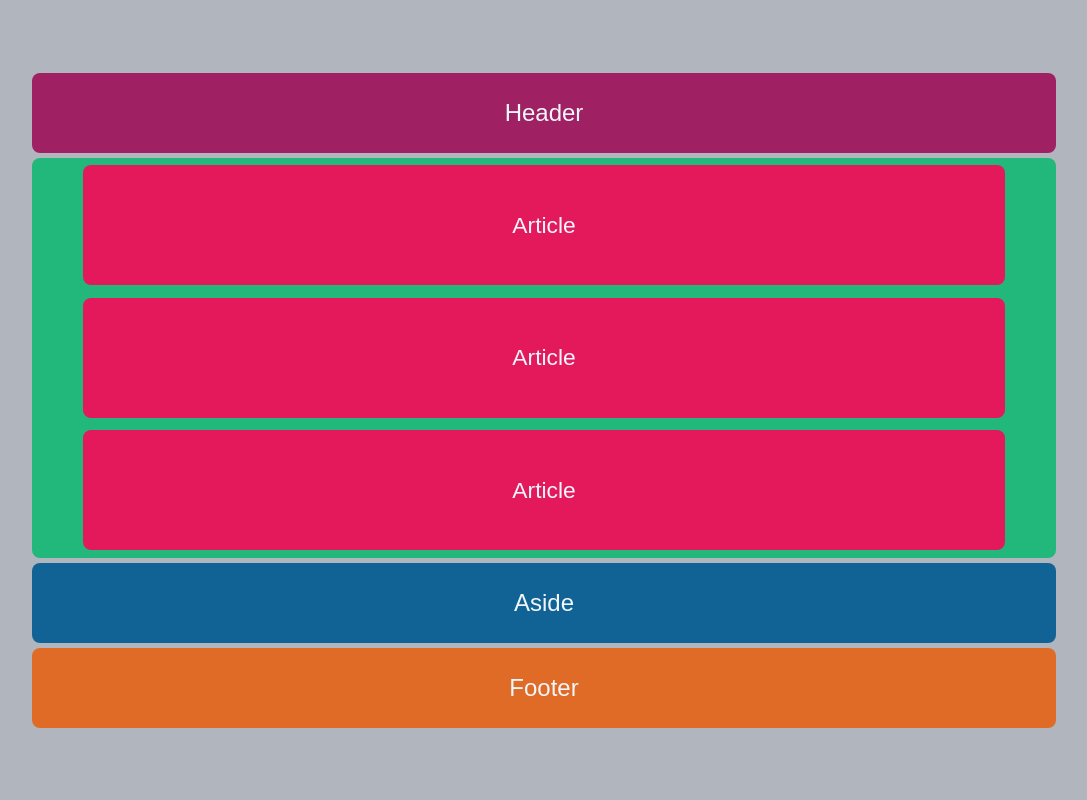
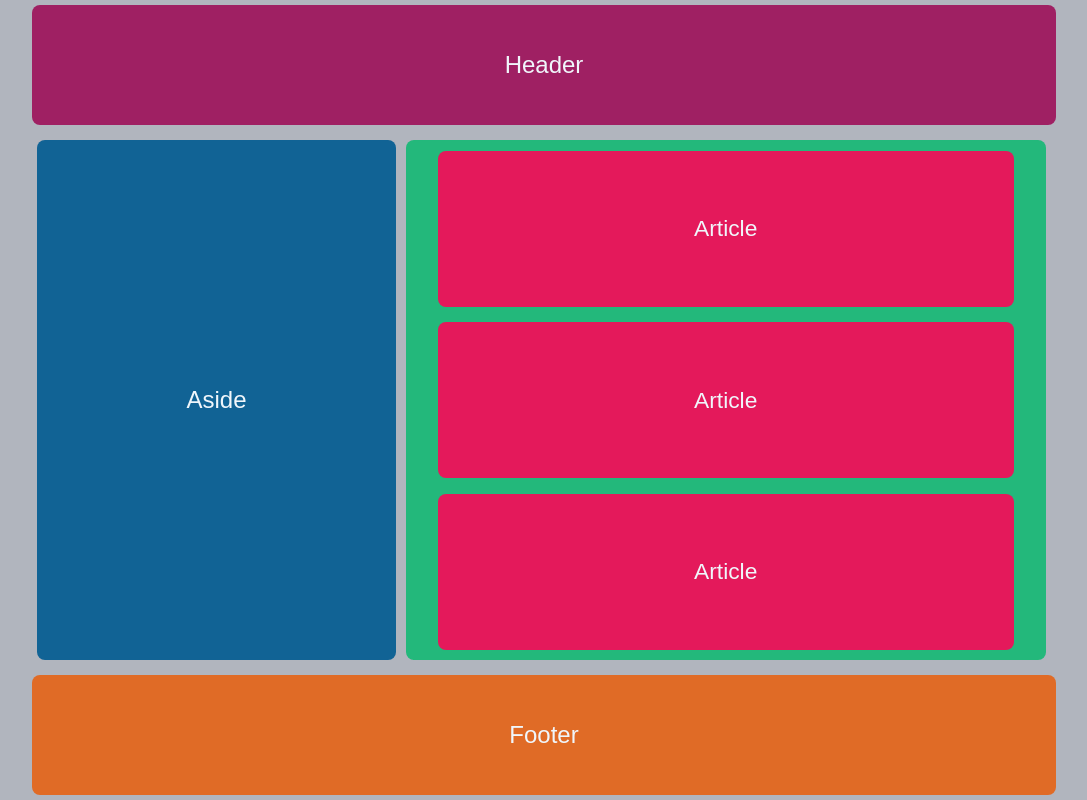
Before and after one commit to Mdhofm/Build-the-Wireframe-with-Flexbox-Part-1, a plain HTML site: page index.html in a window 1280 px wide. Shown: the whole page, without its empty margins (96-1183 px from the left). Drawn offline with Linux system fonts and the light colour scheme.

Commit message:
added media query and styles to change layout when screen size is 768px width.

```diff
--- a/CSS/styles.css
+++ b/CSS/styles.css
@@ -13,10 +13,6 @@
 
 .align-content {
     align-items: center;
-}
-
-.space-evenly {
-    justify-content: space-between;
 }
 
 .height {
@@ -72,3 +68,68 @@ h1 {
     font-size: 1em;
     font-weight: normal;
 }
+
+@media screen and (min-width: 768px){
+    .flexbox-container {
+    height: 100vh;
+    display: flex;
+    flex-direction: row;
+    flex-wrap: wrap;
+}
+    header {
+
+        order: 1;
+    }
+
+    aside {
+        order: 2;
+        margin-bottom: 0;
+        margin-right: 5px;
+    }
+
+    main {
+        order: 3;
+    }
+
+    footer {
+        order: 4;
+    }
+
+    .box {
+        width: 28%;
+    }
+
+    header.box {
+        width: 80%;
+    }
+
+    main.box {
+        width: 50%;
+    }
+
+    footer.box {
+        width: 80%;
+    }
+
+    aside.flexbox-wrapper {
+        height: 65%;
+    }
+
+    article {
+        magin: 0;
+    }
+
+    main.flexbox-wrapper {
+        height: 65%;
+    }
+
+    header.flexbox-wrapper {
+        height: 15%;
+    }
+
+    footer.flexbox-wrapper {
+        height: 15%;
+    }
+
+
+}
```
Also changed, not shown: index.html (+1 -0 lines), desktop-wireframe.png (added).
